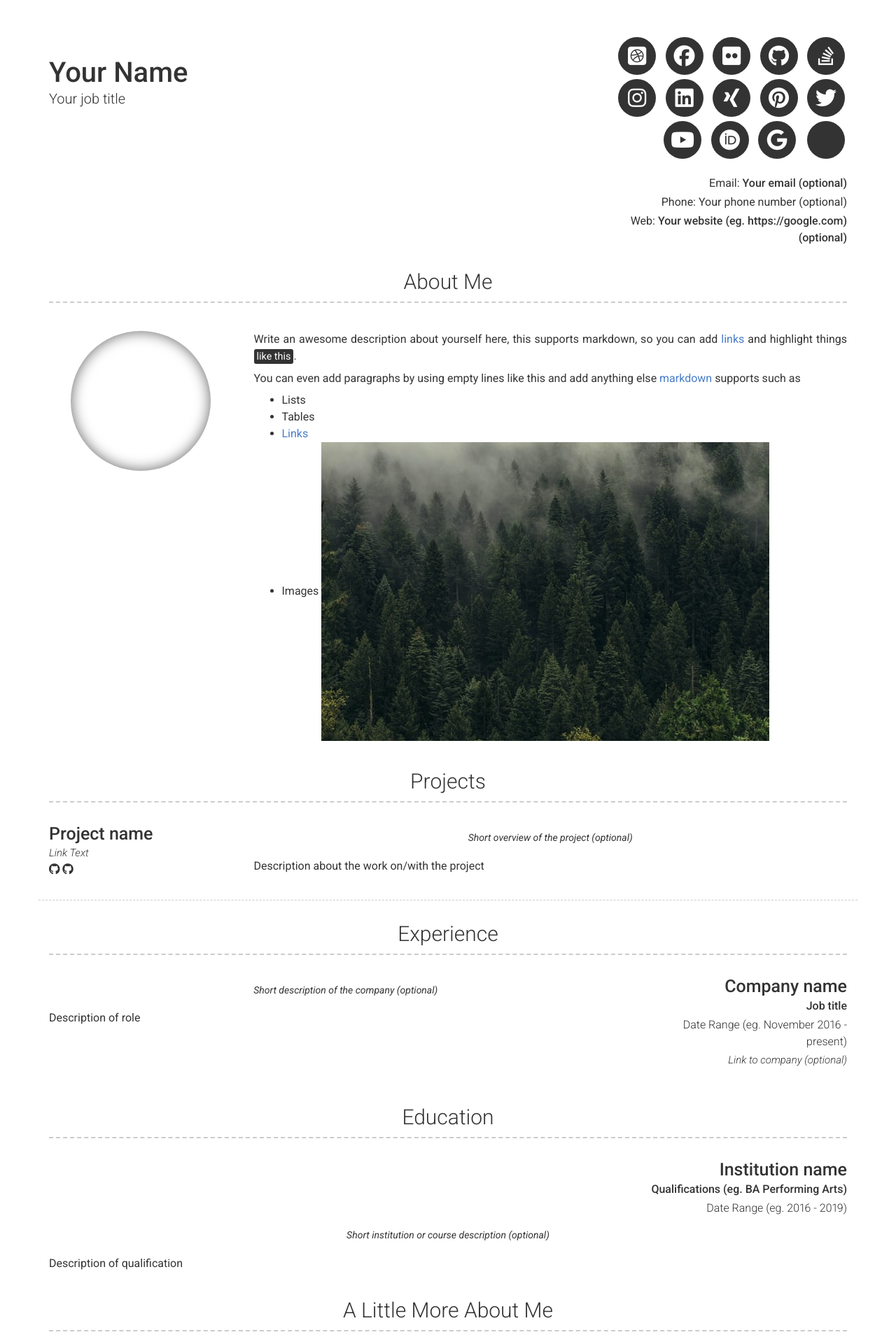
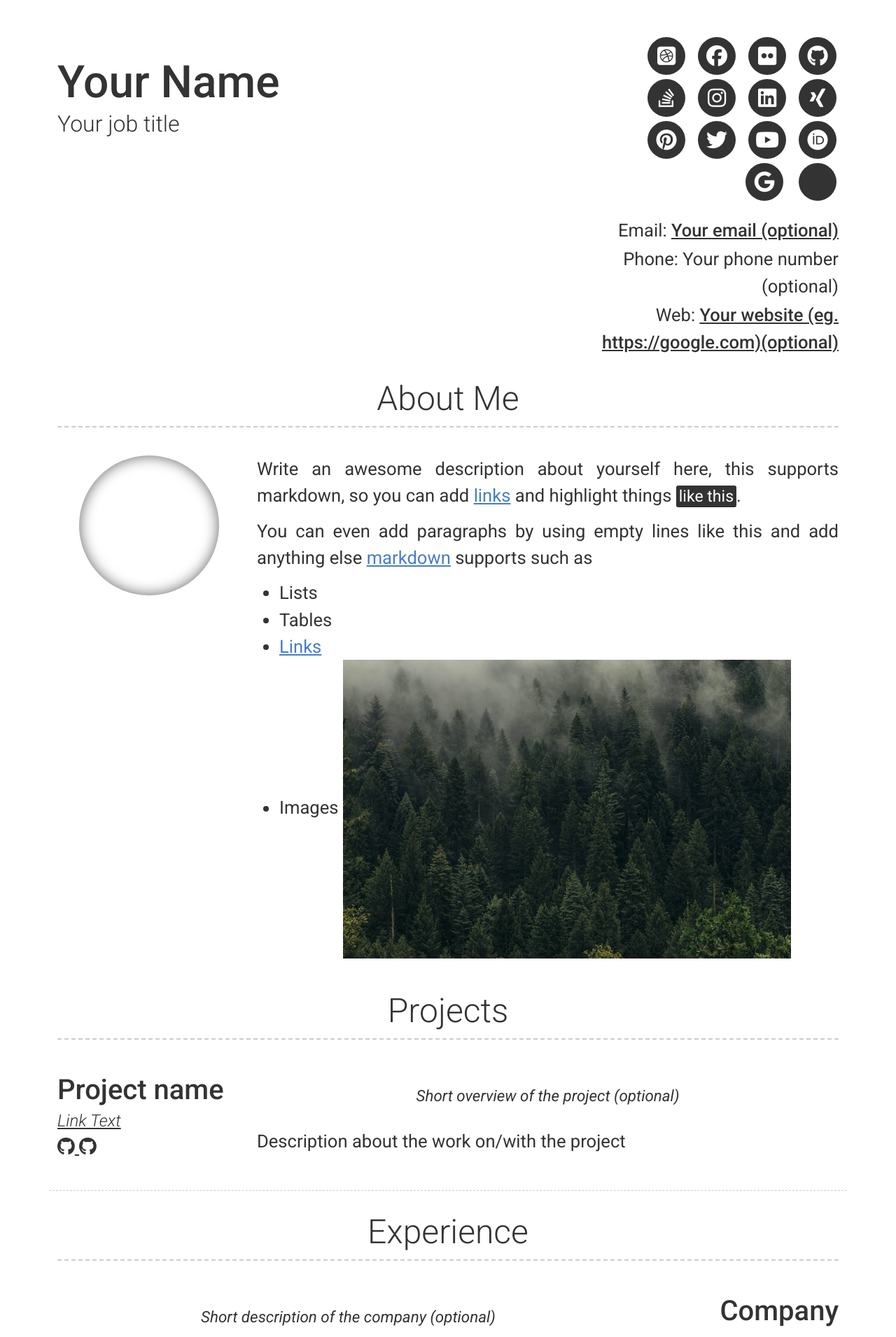
Before and after one commit to sproogen/modern-resume-theme, a Jekyll site: the page built from index.md, in a window 1280 px wide. Shown: the top 1911 px of the page at 70% size. Built offline with Jekyll 4.4.1, drawn with Linux system fonts in a browser that asks for light colours.

Commit message:
Update base.scss

```diff
--- a/_sass/base.scss
+++ b/_sass/base.scss
@@ -1,5 +1,5 @@
 @import url(https://fonts.googleapis.com/css?family=Roboto:100,300,400,700,500,500italic,400italic,300italic,100italic,700italic);
-@import url(https://maxcdn.bootstrapcdn.com/bootstrap/3.3.5/css/bootstrap.min.css);
+@import url(https://cdn.jsdelivr.net/npm/bootstrap@5.3.2/dist/css/bootstrap.min.css);
 @import url(https://use.fontawesome.com/releases/v6.5.1/css/all.css);
 @import url(https://use.fontawesome.com/releases/v6.5.1/css/v4-shims.css);
 
```
